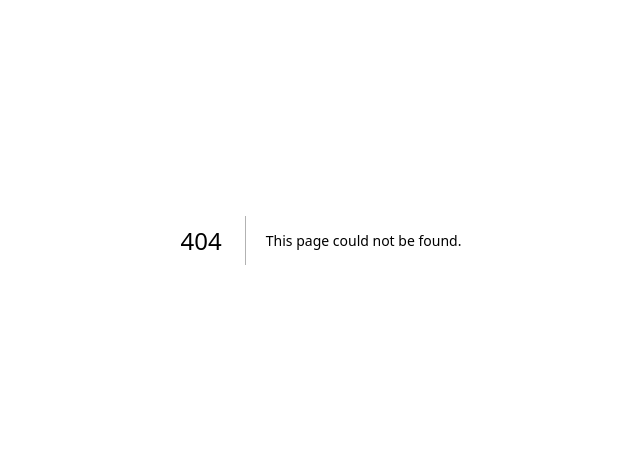
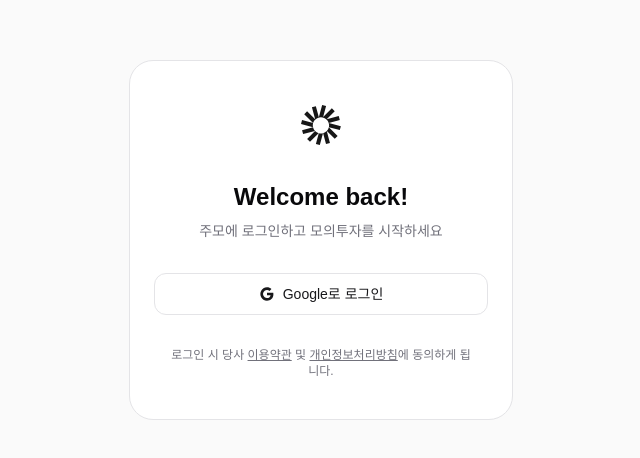
Before and after one commit to Zpark99/Jumo, a Next.js app: page /login in a window 1280 px wide. Before the commit this address had no page. Shown: the part 160-618 px from the top of the page, without its empty margins (319-959 px from the left). Built offline with nearby package versions, Linux system fonts and the light colour scheme; no server answers.

Commit message:
feat: initial setup with Supabase + Google OAuth

```diff
--- /dev/null
+++ b/app/login/page.tsx
@@ -0,0 +1,96 @@
+"use client";
+
+import { useState } from "react";
+
+import { supabase } from "@/lib/supabase";
+
+const GoogleIcon = (props: React.SVGProps<SVGSVGElement>) => (
+  <svg fill="currentColor" viewBox="0 0 24 24" {...props}>
+    <path d="M3.06364 7.50914C4.70909 4.24092 8.09084 2 12 2C14.6954 2 16.959 2.99095 18.6909 4.60455L15.8227 7.47274C14.7864 6.48185 13.4681 5.97727 12 5.97727C9.39542 5.97727 7.19084 7.73637 6.40455 10.1C6.2045 10.7 6.09086 11.3409 6.09086 12C6.09086 12.6591 6.2045 13.3 6.40455 13.9C7.19084 16.2636 9.39542 18.0227 12 18.0227C13.3454 18.0227 14.4909 17.6682 15.3864 17.0682C16.4454 16.3591 17.15 15.3 17.3818 14.05H12V10.1818H21.4181C21.5364 10.8363 21.6 11.5182 21.6 12.2273C21.6 15.2727 20.5091 17.8363 18.6181 19.5773C16.9636 21.1046 14.7 22 12 22C8.09084 22 4.70909 19.7591 3.06364 16.4909C2.38638 15.1409 2 13.6136 2 12C2 10.3864 2.38638 8.85911 3.06364 7.50914Z" />
+  </svg>
+);
+
+const Logo = (props: React.SVGProps<SVGSVGElement>) => (
+  <svg fill="currentColor" height="48" viewBox="0 0 40 48" width="40" {...props}>
+    <clipPath id="a">
+      <path d="m0 0h40v48h-40z" />
+    </clipPath>
+    <g clipPath="url(#a)">
+      <path d="m25.0887 5.05386-3.933-1.05386-3.3145 12.3696-2.9923-11.16736-3.9331 1.05386 3.233 12.0655-8.05262-8.0526-2.87919 2.8792 8.83271 8.8328-10.99975-2.9474-1.05385625 3.933 12.01860625 3.2204c-.1376-.5935-.2104-1.2119-.2104-1.8473 0-4.4976 3.646-8.1436 8.1437-8.1436 4.4976 0 8.1436 3.646 8.1436 8.1436 0 .6313-.0719 1.2459-.2078 1.8359l10.9227 2.9267 1.0538-3.933-12.0664-3.2332 11.0005-2.9476-1.0539-3.933-12.0659 3.233 8.0526-8.0526-2.8792-2.87916-8.7102 8.71026z" />
+      <path d="m27.8723 26.2214c-.3372 1.4256-1.0491 2.7063-2.0259 3.7324l7.913 7.9131 2.8792-2.8792z" />
+      <path d="m25.7665 30.0366c-.9886 1.0097-2.2379 1.7632-3.6389 2.1515l2.8794 10.746 3.933-1.0539z" />
+      <path d="m21.9807 32.2274c-.65.1671-1.3313.2559-2.0334.2559-.7522 0-1.4806-.102-2.1721-.2929l-2.882 10.7558 3.933 1.0538z" />
+      <path d="m17.6361 32.1507c-1.3796-.4076-2.6067-1.1707-3.5751-2.1833l-7.9325 7.9325 2.87919 2.8792z" />
+      <path d="m13.9956 29.8973c-.9518-1.019-1.6451-2.2826-1.9751-3.6862l-10.95836 2.9363 1.05385 3.933z" />
+    </g>
+  </svg>
+);
+
+export default function LoginPage() {
+  const [loading, setLoading] = useState(false);
+  const [error, setError] = useState<string | null>(null);
+
+  const handleGoogleLogin = async () => {
+    setLoading(true);
+    setError(null);
+
+    const { error } = await supabase.auth.signInWithOAuth({
+      provider: "google",
+      options: {
+        redirectTo: `${window.location.origin}/`,
+      },
+    });
+
+    if (error) {
+      setError(error.message);
+      setLoading(false);
+    }
+  };
+
+  return (
+    <div className="flex min-h-screen items-center justify-center bg-zinc-50 dark:bg-black">
+      <div className="w-full max-w-sm rounded-3xl border border-zinc-200 bg-white px-6 py-10 dark:border-zinc-800 dark:bg-zinc-900">
+        <div className="flex flex-col items-center space-y-8">
+          <Logo />
+
+          <div className="space-y-2 text-center">
+            <h1 className="text-2xl font-semibold text-zinc-950 dark:text-zinc-50">
+              Welcome back!
+            </h1>
+            <p className="text-sm text-zinc-500 dark:text-zinc-400">
+              주모에 로그인하고 모의투자를 시작하세요
+            </p>
+          </div>
+
+          <div className="w-full space-y-3">
+            <button
+              type="button"
+              onClick={handleGoogleLogin}
+              disabled={loading}
+              className="flex w-full items-center justify-center gap-2 rounded-xl border border-zinc-200 bg-white px-4 py-2.5 text-sm font-medium text-zinc-900 transition-colors hover:bg-zinc-50 disabled:pointer-events-none disabled:opacity-50 dark:border-zinc-700 dark:bg-zinc-900 dark:text-zinc-50 dark:hover:bg-zinc-800"
+            >
+              <GoogleIcon className="size-4" />
+              {loading ? "이동 중..." : "Google로 로그인"}
+            </button>
+
+            {error && (
+              <p className="text-center text-sm text-red-500">{error}</p>
+            )}
+          </div>
+
+          <p className="text-center text-xs w-11/12 text-zinc-500 dark:text-zinc-400">
+            로그인 시 당사{" "}
+            <a href="#" className="underline hover:text-zinc-950 dark:hover:text-zinc-50">
+              이용약관
+            </a>{" "}
+            및{" "}
+            <a href="#" className="underline hover:text-zinc-950 dark:hover:text-zinc-50">
+              개인정보처리방침
+            </a>
+            에 동의하게 됩니다.
+          </p>
+        </div>
+      </div>
+    </div>
+  );
+}
--- a/app/page.tsx
+++ b/app/page.tsx
@@ -1,64 +1,54 @@
-import Image from "next/image";
+"use client";
+
+import { useEffect, useState } from "react";
+import Link from "next/link";
+
+import { supabase } from "@/lib/supabase";
+import type { User } from "@supabase/supabase-js";
 
 export default function Home() {
+  const [user, setUser] = useState<User | null>(null);
+  const [loading, setLoading] = useState(true);
+
+  useEffect(() => {
+    supabase.auth.getSession().then(({ data }) => {
+      setUser(data.session?.user ?? null);
+      setLoading(false);
+    });
+
+    const { data: listener } = supabase.auth.onAuthStateChange(
+      (_event, session) => {
+        setUser(session?.user ?? null);
+      }
+    );
+
+    return () => listener.subscription.unsubscribe();
+  }, []);
+
   return (
-    <div className="flex flex-col flex-1 items-center justify-center bg-zinc-50 font-sans dark:bg-black">
-      <main className="flex flex-1 w-full max-w-3xl flex-col items-center justify-between py-32 px-16 bg-white dark:bg-black sm:items-start">
-        <Image
-          className="dark:invert"
-          src="/next.svg"
-          alt="Next.js logo"
-          width={100}
-          height={20}
-          priority
-        />
-        <div className="flex flex-col items-center gap-6 text-center sm:items-start sm:text-left">
-          <h1 className="max-w-xs text-3xl font-semibold leading-10 tracking-tight text-black dark:text-zinc-50">
-            To get started, edit the page.tsx file.
-          </h1>
-          <p className="max-w-md text-lg leading-8 text-zinc-600 dark:text-zinc-400">
-            Looking for a starting point or more instructions? Head over to{" "}
-            <a
-              href="https://vercel.com/templates?framework=next.js&utm_source=create-next-app&utm_medium=appdir-template-tw&utm_campaign=create-next-app"
-              className="font-medium text-zinc-950 dark:text-zinc-50"
-            >
-              Templates
-            </a>{" "}
-            or the{" "}
-            <a
-              href="https://nextjs.org/learn?utm_source=create-next-app&utm_medium=appdir-template-tw&utm_campaign=create-next-app"
-              className="font-medium text-zinc-950 dark:text-zinc-50"
-            >
-              Learning
-            </a>{" "}
-            center.
+    <div className="flex flex-1 flex-col items-center justify-center bg-zinc-50 dark:bg-black">
+      <main className="flex w-full max-w-3xl flex-1 flex-col items-center justify-center gap-6 px-16 py-32 text-center">
+        <h1 className="text-3xl font-semibold text-zinc-950 dark:text-zinc-50">
+          주모, 모의투자 플랫폼
+        </h1>
+        <p className="max-w-md text-zinc-600 dark:text-zinc-400">
+          실제 시세로 안전하게 모의투자를 연습해보세요.
+        </p>
+
+        {!loading && user && (
+          <p className="rounded-full bg-green-100 px-4 py-2 text-sm font-medium text-green-700 dark:bg-green-900/30 dark:text-green-400">
+            {user.email}님, 로그인되었습니다.
           </p>
-        </div>
-        <div className="flex flex-col gap-4 text-base font-medium sm:flex-row">
-          <a
-            className="flex h-12 w-full items-center justify-center gap-2 rounded-full bg-foreground px-5 text-background transition-colors hover:bg-[#383838] dark:hover:bg-[#ccc] md:w-[158px]"
-            href="https://vercel.com/new?utm_source=create-next-app&utm_medium=appdir-template-tw&utm_campaign=create-next-app"
-            target="_blank"
-            rel="noopener noreferrer"
+        )}
+
+        {!loading && !user && (
+          <Link
+            href="/login"
+            className="flex h-12 items-center justify-center rounded-full bg-zinc-950 px-8 text-sm font-medium text-white transition-colors hover:bg-zinc-800 dark:bg-zinc-50 dark:text-zinc-950 dark:hover:bg-zinc-200"
           >
-            <Image
-              className="dark:invert"
-              src="/vercel.svg"
-              alt="Vercel logomark"
-              width={16}
-              height={16}
-            />
-            Deploy Now
-          </a>
-          <a
-            className="flex h-12 w-full items-center justify-center rounded-full border border-solid border-black/[.08] px-5 transition-colors hover:border-transparent hover:bg-black/[.04] dark:border-white/[.145] dark:hover:bg-[#1a1a1a] md:w-[158px]"
-            href="https://nextjs.org/docs?utm_source=create-next-app&utm_medium=appdir-template-tw&utm_campaign=create-next-app"
-            target="_blank"
-            rel="noopener noreferrer"
-          >
-            Documentation
-          </a>
-        </div>
+            로그인
+          </Link>
+        )}
       </main>
     </div>
   );
--- /dev/null
+++ b/lib/supabase.ts
@@ -0,0 +1,6 @@
+import { createClient } from '@supabase/supabase-js'
+
+const supabaseUrl = process.env.NEXT_PUBLIC_SUPABASE_URL!
+const supabaseKey = process.env.NEXT_PUBLIC_SUPABASE_ANON_KEY!
+
+export const supabase = createClient(supabaseUrl, supabaseKey)
--- a/package.json
+++ b/package.json
@@ -9,6 +9,7 @@
     "lint": "eslint"
   },
   "dependencies": {
+    "@supabase/supabase-js": "^2.108.2",
     "next": "16.2.9",
     "react": "19.2.4",
     "react-dom": "19.2.4"
```
Also changed, not shown: 1 other file (tests, documents, lock files or other folders).
